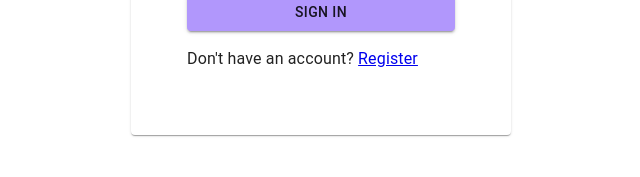
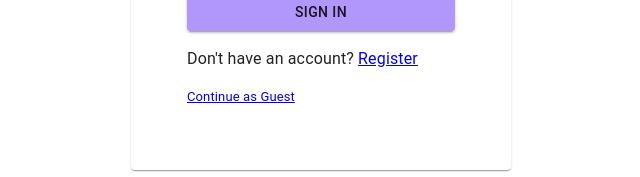
Before and after one commit to cprom/brain-bright-ts, a React (Vite) app: page /login in a window 1280 px wide. Shown: the part 396-573 px from the top of the page, without its empty margins (319-959 px from the left). Built offline with nearby package versions, Linux system fonts and the light colour scheme; no server answers.

Commit message:
add guest login

```diff
--- a/src/components/auth/login/index.tsx
+++ b/src/components/auth/login/index.tsx
@@ -89,6 +89,7 @@ const Login = () => {
                         </div>
                     </form>
                     <Typography sx={{mt: 2}} >Don't have an account? <Link to={'/register'}>Register</Link></Typography>
+                    <Typography sx={{mt: 2, fontSize: 13}} > <Link to={''}>Continue as Guest</Link></Typography>
                   </Box>
                 </CardContent>
             </Card>
```
